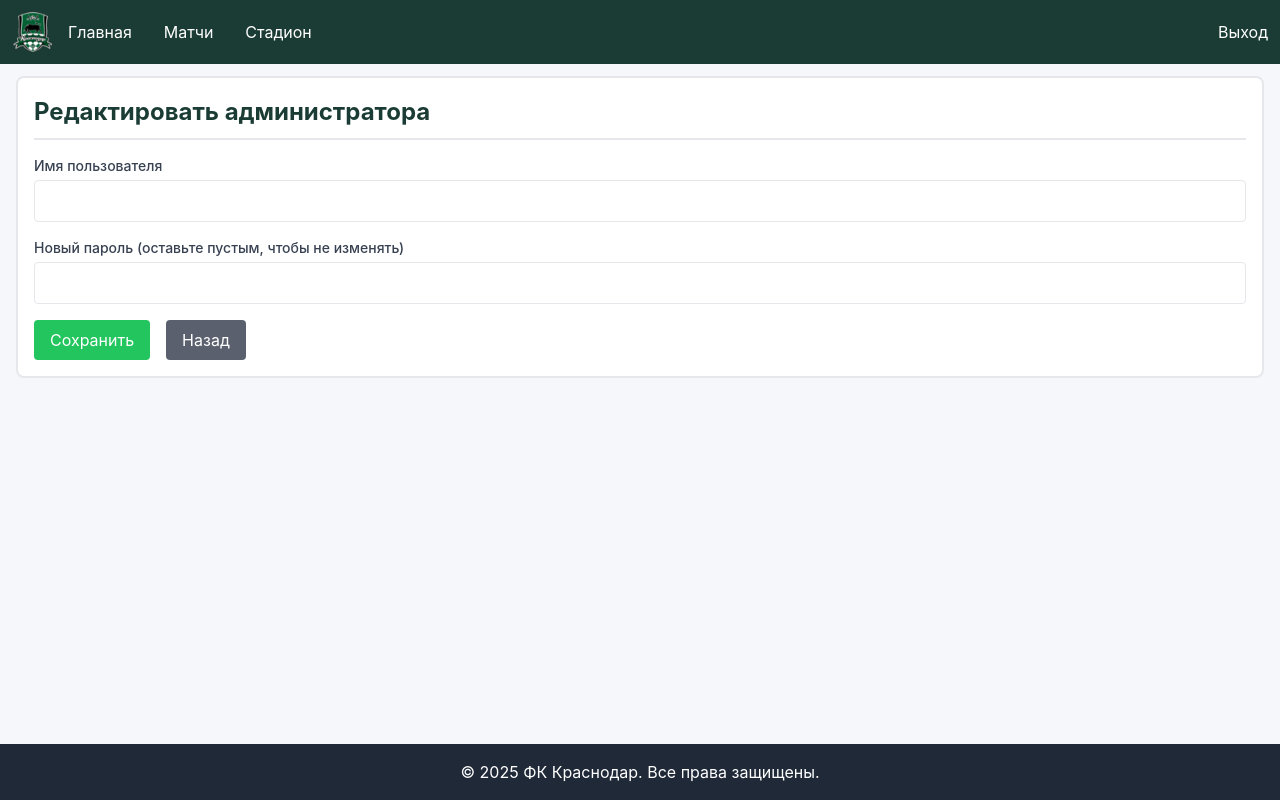
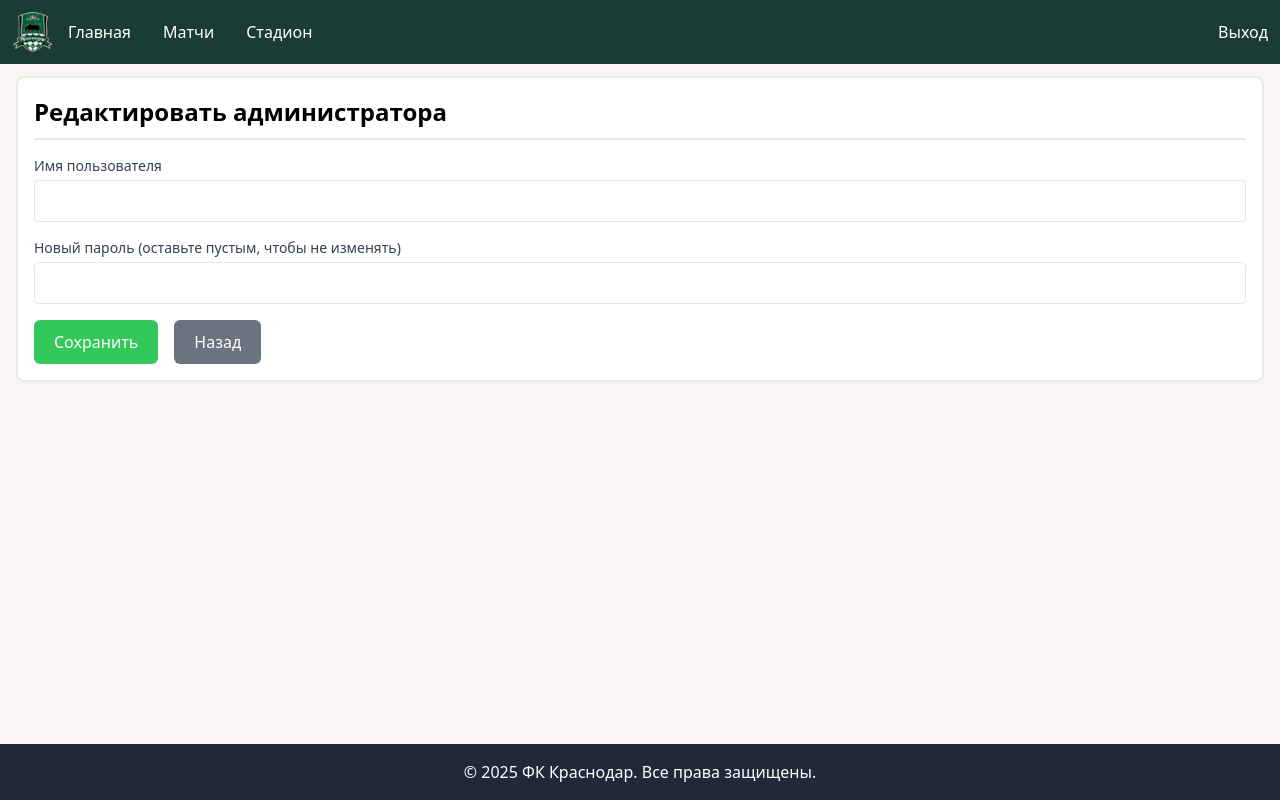
Before and after one commit to mm0sya/DombiletDiplom, a FastAPI app: template kras v2/templates/edit_admin.html in a window 1280 px wide. Run offline with FastAPI, Linux system fonts and the light colour scheme; the template is opened without the code that fills it, so the values that code supplies are empty; parts of the project's set-up code (start-up, migrations or seed data) failed here and were passed over; some libraries are stand-ins or nearby versions.

Commit message:
fix edit_admin

```diff
--- a/kras v2/templates/edit_admin.html
+++ b/kras v2/templates/edit_admin.html
@@ -3,61 +3,6 @@
 
 
 {% block head %}
-    <style>
-        body {
-            font-family: 'Inter', sans-serif;
-        }
-        .dark-green {
-            background-color: #1A3C34;
-        }
-        .dark-green:hover {
-            background-color: #2A5C4A;
-        }
-        .light-gray {
-            background-color: #F5F7FA;
-        }
-        .section-box {
-            border: 2px solid #e5e7eb;
-            border-radius: 8px;
-            padding: 16px;
-            margin-bottom: 16px;
-            background-color: white;
-        }
-        .section-title {
-            font-size: 1.5rem;
-            font-weight: 700;
-            margin-bottom: 16px;
-            color: #1A3C34;
-            border-bottom: 2px solid #e5e7eb;
-            padding-bottom: 8px;
-        }
-        .back-button {
-            background-color: #5A606E;
-            color: white;
-            padding: 8px 16px;
-            border-radius: 4px;
-            transition: background-color 0.2s;
-            text-decoration: none;
-        }
-        .back-button:hover {
-            background-color: #4A505E;
-        }
-        .bg-green-500 {
-            background-color: #34C759;
-        }
-        .hover\:bg-green-600:hover {
-            background-color: #2EB648;
-        }
-        footer {
-            position: fixed;
-            bottom: 0;
-            width: 100%;
-            background-color: #1f2937; /* Tailwind bg-gray-800 */
-        }
-        main {
-            padding-bottom: 60px; /* Высота футера */
-        }
-    </style>
     <script type="text/javascript">
         var gk_isXlsx = false;
         var gk_xlsxFileLookup = {};
@@ -116,6 +61,7 @@
             return true;
         }
     </script>
+    <link rel="stylesheet" href="/static/css/set_admin.css">
 {% endblock %}
 
 {% block user_menu %}
@@ -138,7 +84,7 @@
                     <input type="password" id="password" name="password" class="mt-1 block w-full border rounded p-2">
                 </div>
                 <div class="flex space-x-4">
-                    <button type="submit" class="bg-green-500 text-white px-4 py-2 rounded hover:bg-green-600">Сохранить</button>
+                    <button type="submit" class="cta-button">Сохранить</button>
                     <a href="/admin-panel/set-admin" class="back-button">Назад</a>
                 </div>
             </form>
```
